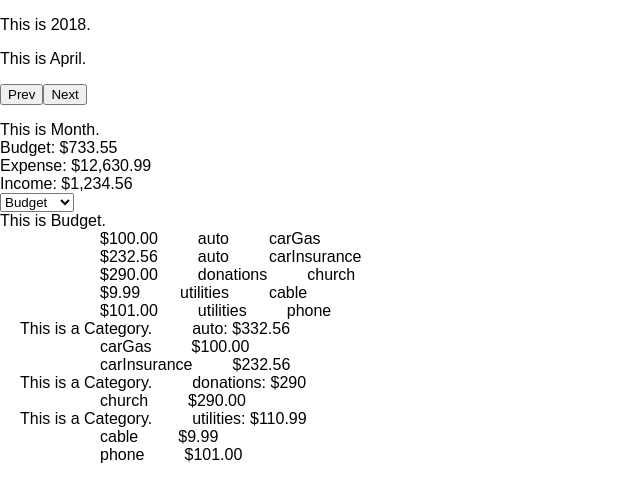
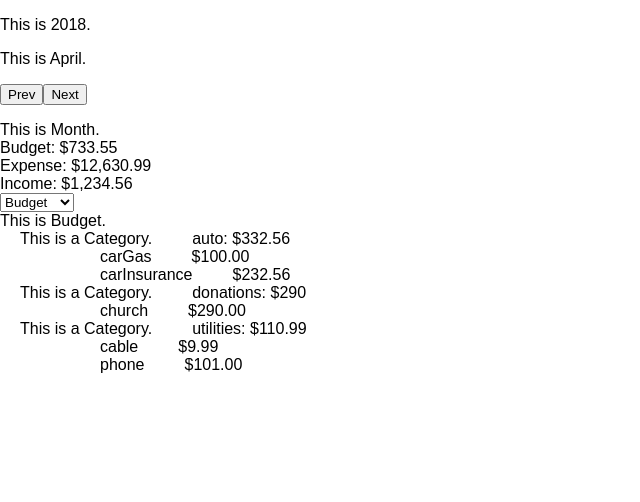
Before and after one commit to tedweiss/Budget-React, a React (Create React App) app: page / in a window 1280 px wide. Shown: the top 502 px of the page, without its empty margins (0-640 px from the left). Built offline with nearby package versions, Linux system fonts and the light colour scheme.

Commit message:
move category structure functions to a utilities file

```diff
--- a/src/Budget.jsx
+++ b/src/Budget.jsx
@@ -1,59 +1,12 @@
 import React, { Component } from 'react'
+
 import Category from './Category'
+import { createCategoryStructure } from './utilities'
 
 export default class Expense extends Component {
-  findCategories = () => {
-    let data = this.props.data
-    if (data) {
-      data.sort(function (a, b) {
-        if (a.category < b.category) return -1
-        if (a.category > b.category) return 1
-        return 0
-      })
-      let categories = []
-      for (var i = 0; i < data.length; i++) {
-        if (categories.indexOf(data[i].category) === -1) {
-          categories.push(data[i].category)
-        }
-      }
-      return categories
-    }
-  }
-  createCategoryStructure = () => {
-    let categoryArray = []
-    let data = this.props.data
-    if (data) {
-      let categories = this.findCategories()
-      categoryArray = this.createCategoryObjects(categories)
-      data.forEach(function (transaction) {
-        for (var i = 0; i < categoryArray.length; i++) {
-          var category = Object.keys(categoryArray[i])[0]
-          if (transaction.category === category) {
-            categoryArray[i][category].push(transaction)
-          }
-        }
-      })
-    }
-    return categoryArray
-  }
-  createCategoryObjects = (categories) => {
-    let categoryObjects = []
-    if (categories) {
-      for (var i = 0; i < categories.length; i++) {
-        var categoryName = categories[i]
-        var category = {}
-        category[categoryName] = []
-        categoryObjects.push(category)
-      }
-      return categoryObjects
-    }
-  }
   render () {
-    let categoriesJSON = this.createCategoryStructure()
-    const {
-      data,
-      displayCurrency
-    } = this.props
+    let categoriesJSON = createCategoryStructure(this.props.data)
+    const { data, displayCurrency } = this.props
     if (data) {
       data.sort(function (a, b) {
         if (a.category < b.category) return -1
@@ -66,22 +19,8 @@ export default class Expense extends Component {
         {data &&
           <div className='Budget'>
             This is Budget.
-            {data.map((budget, idx) => {
-              return (
-                <div key={idx}>
-                  <p>{budget.year}</p>
-                  <p>{budget.month}</p>
-                  <p>{displayCurrency(budget.amount)}</p>
-                  <p>{budget.category}</p>
-                  <p>{budget.subcategory}</p>
-                </div>
-              )
-            })}
             {categoriesJSON.map((category, idx) => {
-              return <Category
-                key={idx}
-                data={category}
-                displayCurrency={displayCurrency} />
+              return <Category key={idx} data={category} displayCurrency={displayCurrency} />
             })}
           </div>}
       </div>
--- /dev/null
+++ b/src/utilities.js
@@ -0,0 +1,46 @@
+function findCategories (data) {
+  if (data) {
+    data.sort(function (a, b) {
+      if (a.category < b.category) return -1
+      if (a.category > b.category) return 1
+      return 0
+    })
+    let categories = []
+    for (var i = 0; i < data.length; i++) {
+      if (categories.indexOf(data[i].category) === -1) {
+        categories.push(data[i].category)
+      }
+    }
+    return categories
+  }
+}
+function createCategoryStructure (data) {
+  let categoryArray = []
+  if (data) {
+    let categories = findCategories(data)
+    categoryArray = createCategoryObjects(categories)
+    data.forEach(function (transaction) {
+      for (var i = 0; i < categoryArray.length; i++) {
+        var category = Object.keys(categoryArray[i])[0]
+        if (transaction.category === category) {
+          categoryArray[i][category].push(transaction)
+        }
+      }
+    })
+  }
+  return categoryArray
+}
+function createCategoryObjects (categories) {
+  let categoryObjects = []
+  if (categories) {
+    for (var i = 0; i < categories.length; i++) {
+      var categoryName = categories[i]
+      var category = {}
+      category[categoryName] = []
+      categoryObjects.push(category)
+    }
+    return categoryObjects
+  }
+}
+
+export { createCategoryStructure }
```
